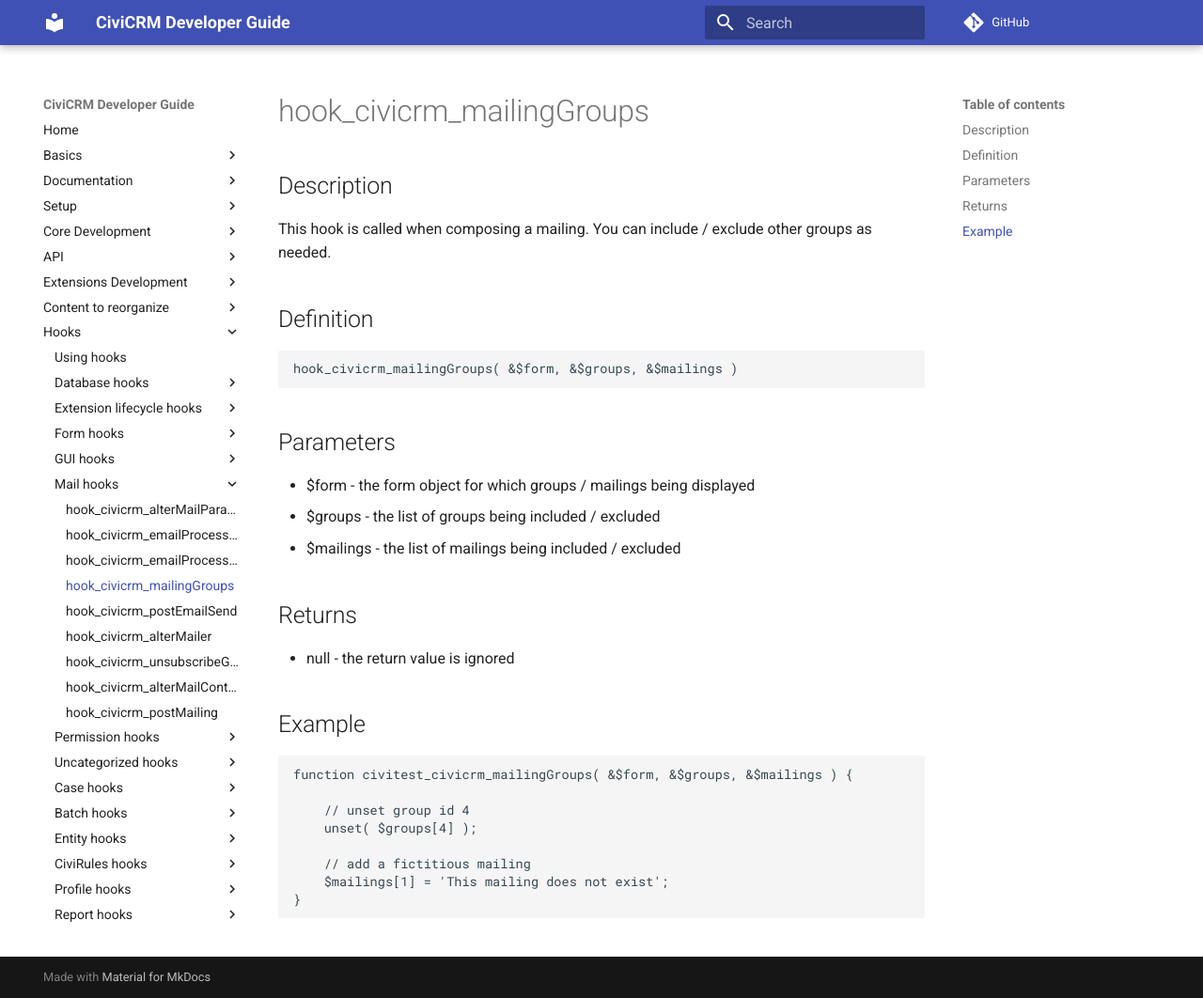
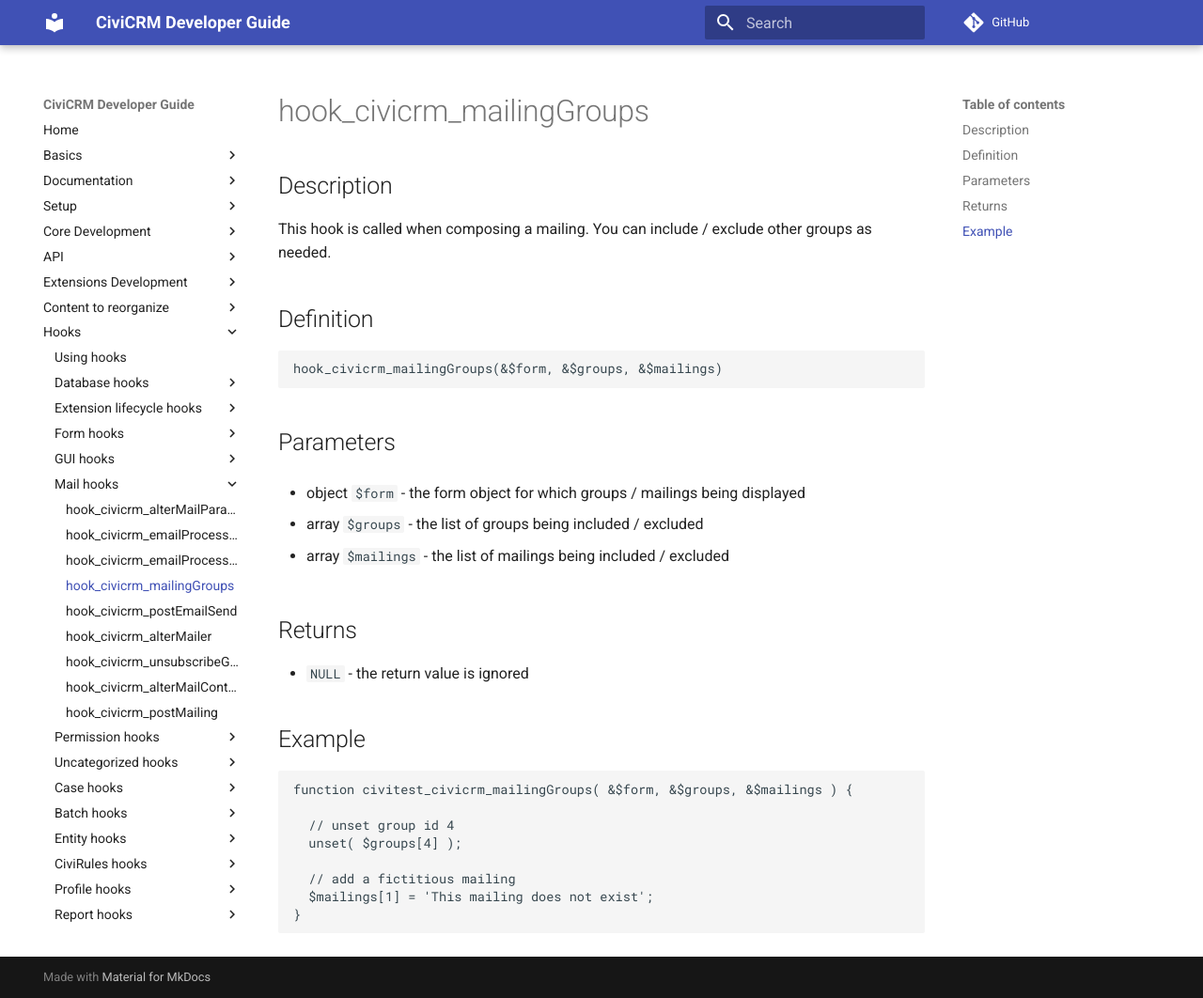
Before and after one commit to civicrm/civicrm-dev-docs, an MkDocs documentation site: the page built from docs/hooks/hook_civicrm_mailingGroups.md, in a window 1280 px wide and 1062 px high. Shown: the whole window at 94% size. Built offline with MkDocs 1.6.1 and Material for MkDocs 9.7.7, drawn with Linux system fonts in a browser that asks for light colours; comment, search, counter and statistics services are not loaded; old or Windows-style settings are respelled for this version of MkDocs.

Commit message:
hook_civicrm_mailingGroups - fix formatting

````diff
--- a/docs/hooks/hook_civicrm_mailingGroups.md
+++ b/docs/hooks/hook_civicrm_mailingGroups.md
@@ -7,25 +7,31 @@ other groups as needed.
 
 ## Definition
 
-    hook_civicrm_mailingGroups( &$form, &$groups, &$mailings )
+```php
+hook_civicrm_mailingGroups(&$form, &$groups, &$mailings)
+```
 
 ## Parameters
 
--   $form - the form object for which groups / mailings being displayed
--   $groups - the list of groups being included / excluded
--   $mailings - the list of mailings being included / excluded
+-   object `$form` - the form object for which groups / mailings being displayed
+
+-   array `$groups` - the list of groups being included / excluded
+
+-   array `$mailings` - the list of mailings being included / excluded
 
 ## Returns
 
--   null - the return value is ignored
+-   `NULL` - the return value is ignored
 
 ## Example
 
-    function civitest_civicrm_mailingGroups( &$form, &$groups, &$mailings ) {
+```php
+function civitest_civicrm_mailingGroups( &$form, &$groups, &$mailings ) {
 
-        // unset group id 4
-        unset( $groups[4] );
+  // unset group id 4
+  unset( $groups[4] );
 
-        // add a fictitious mailing
-        $mailings[1] = 'This mailing does not exist';
-    }
+  // add a fictitious mailing
+  $mailings[1] = 'This mailing does not exist';
+}
+```
````
